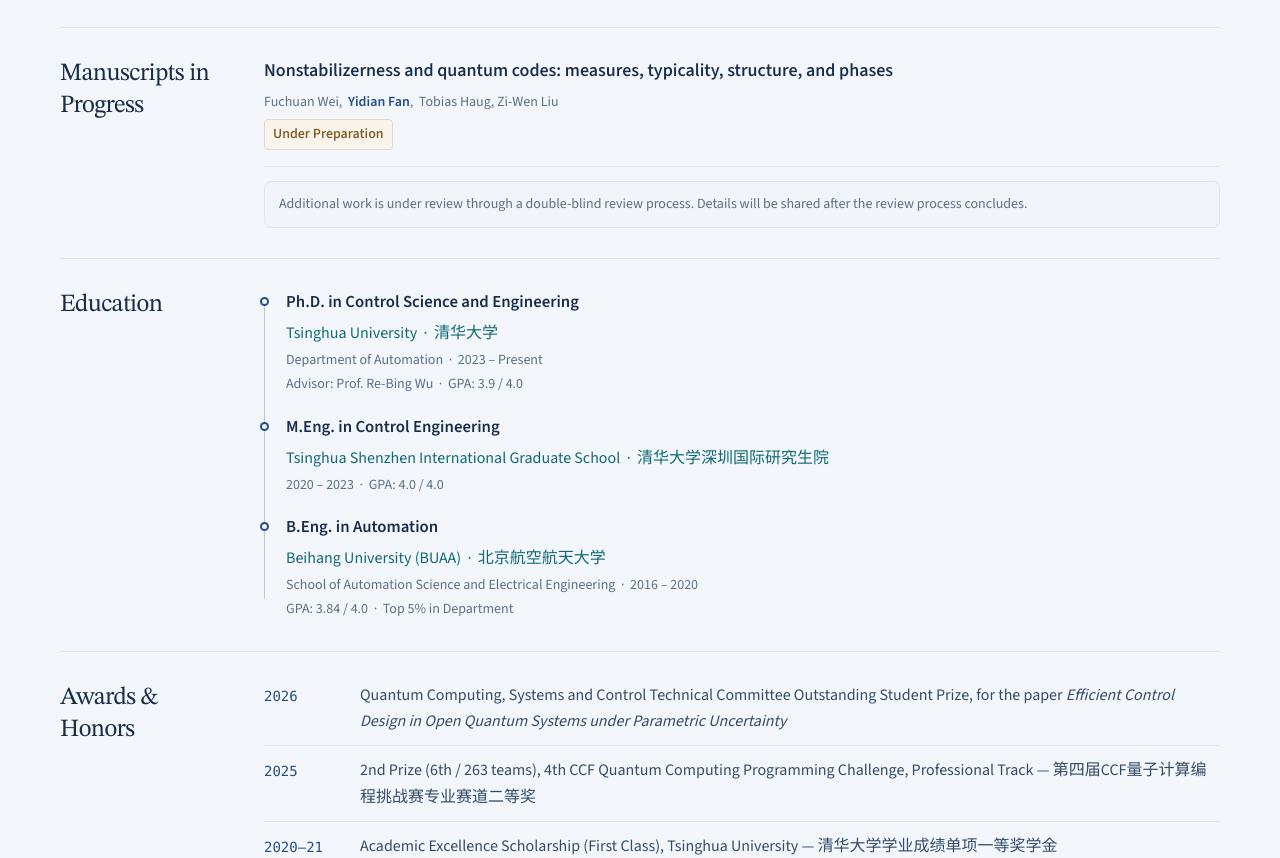
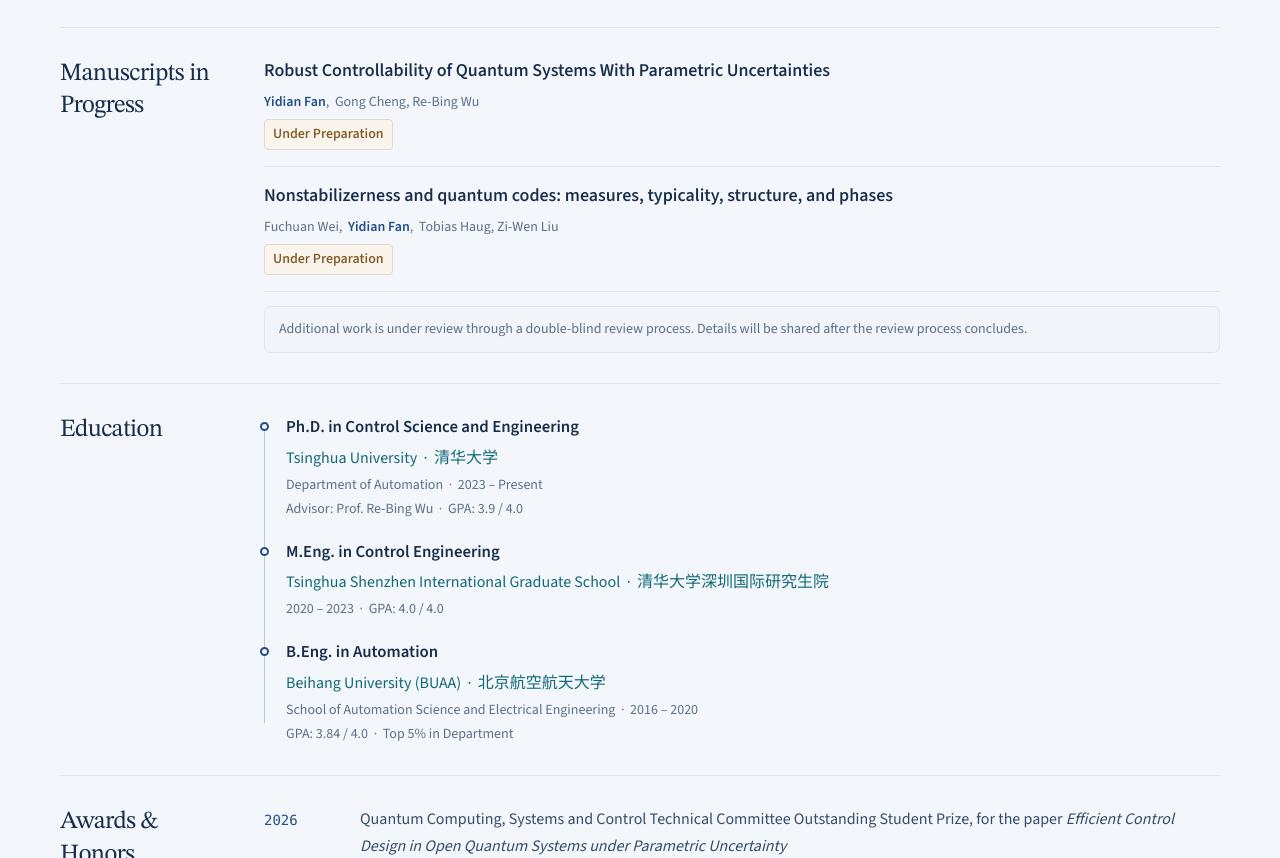
Before and after one commit to Fanyd271/fanyd, a plain HTML site: page index.html in a window 1280 px wide. Shown: the part 2697-3555 px from the top of the page. Drawn offline with Linux system fonts and the light colour scheme; a web font is replaced by a local one.

Commit message:
Add robust controllability manuscript under preparation

```diff
--- a/index.html
+++ b/index.html
@@ -321,6 +321,19 @@
 
       <div class="pub-card">
         <div class="pub-title">
+          Robust Controllability of Quantum Systems With Parametric Uncertainties
+        </div>
+        <div class="pub-authors">
+          <span class="me">Yidian Fan</span>,&nbsp;
+          Gong Cheng, Re-Bing Wu
+        </div>
+        <div class="pub-footer">
+          <span class="badge badge-preprint">Under Preparation</span>
+        </div>
+      </div>
+
+      <div class="pub-card">
+        <div class="pub-title">
           Nonstabilizerness and quantum codes: measures, typicality, structure, and phases
         </div>
         <div class="pub-authors">
```
